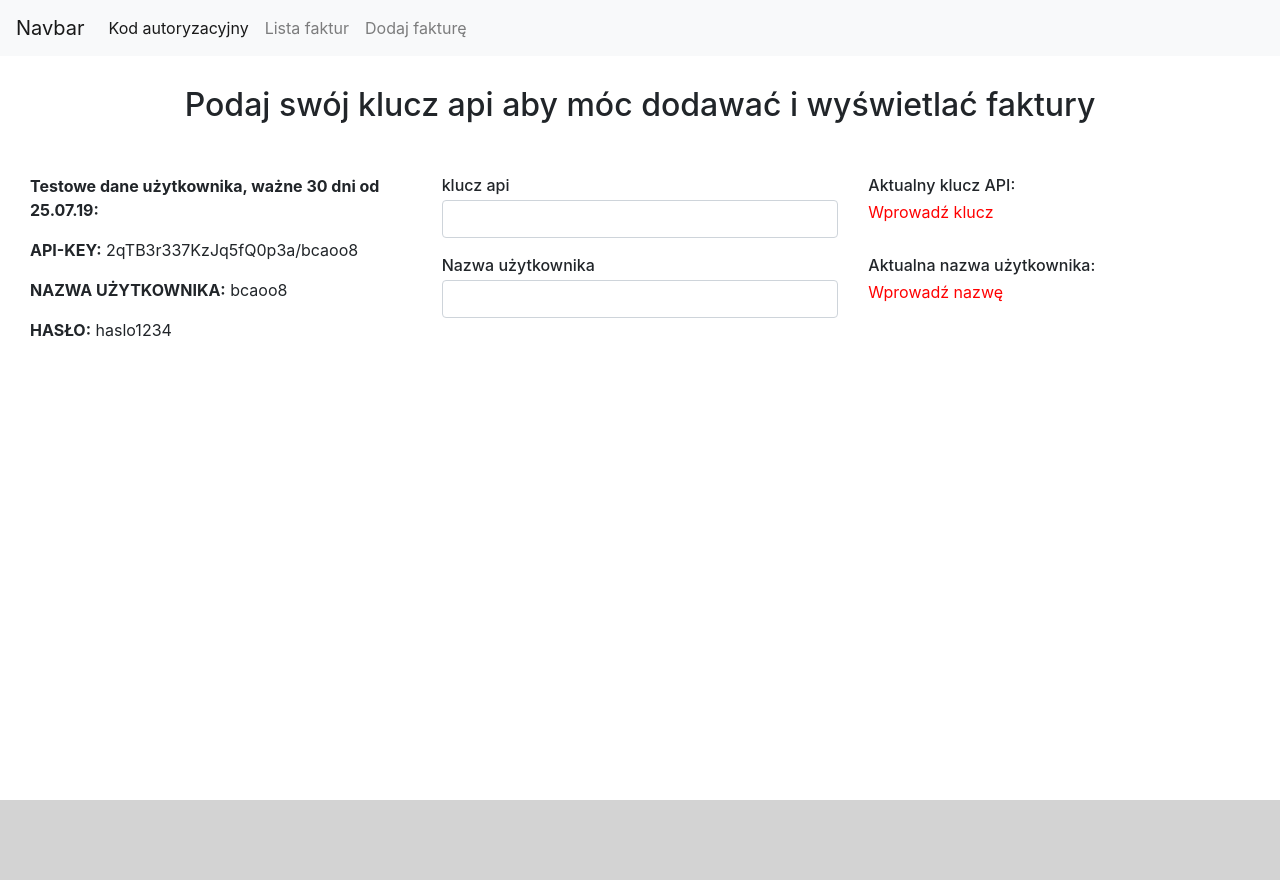
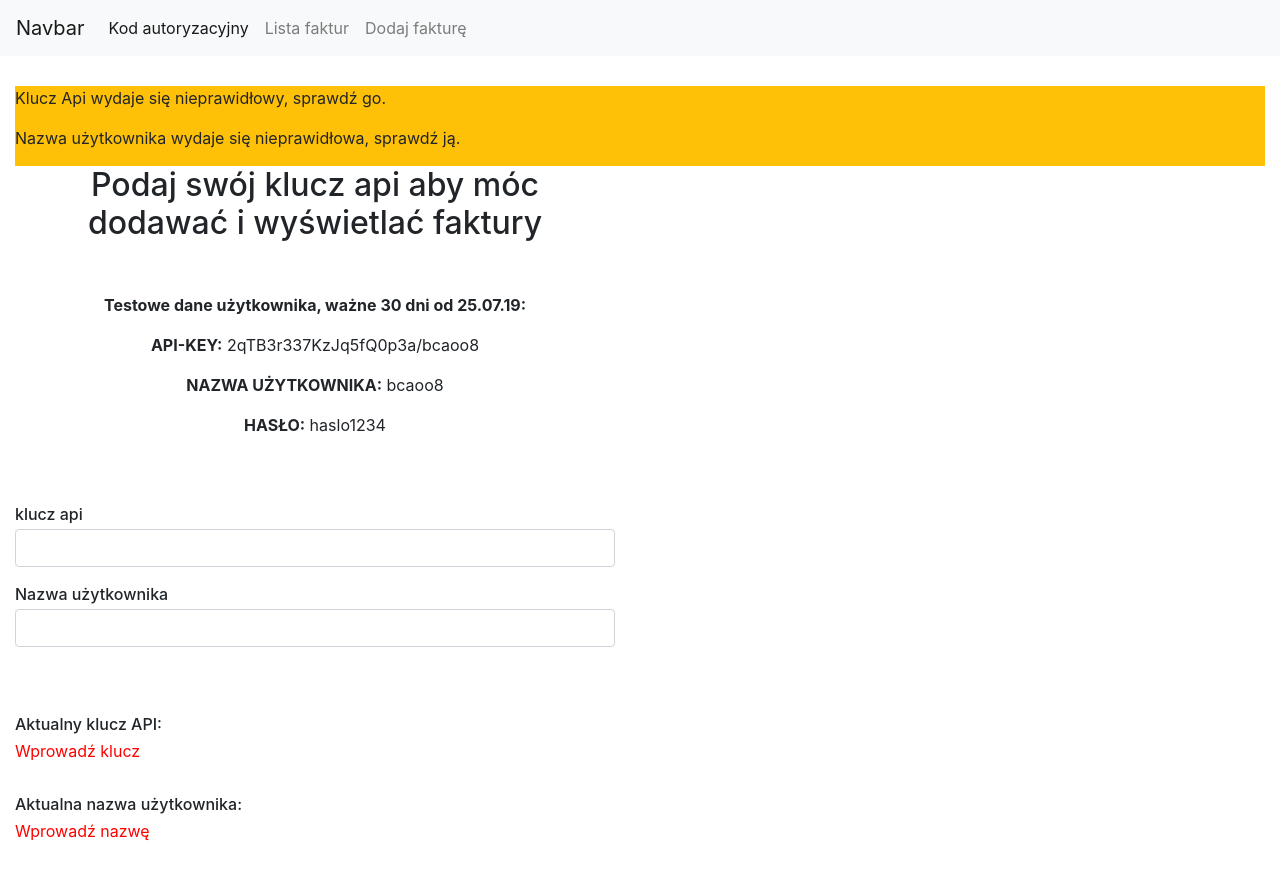
Before and after one commit to sp-pl/REST-API-Invoicing-interface, a React (Create React App) app in the folder rest-fakturownia/: page / in a window 1280 px wide. Shown: the top 880 px of the page. Before the commit the page ends 800 px from the top, so only its background shows below. Built offline with nearby package versions, Linux system fonts and the light colour scheme.

Commit message:
show warning if api key and username are incorrect

```diff
--- a/rest-fakturownia/src/components/main/api_key_input/api_key_input.jsx
+++ b/rest-fakturownia/src/components/main/api_key_input/api_key_input.jsx
@@ -1,33 +1,32 @@
 import React from 'react';
+
+import WarningField from '../warnings/warning_field.jsx';
 
 import './api_key_input.scss';
 
 class apiKeyInput extends React.Component{
 	render(){
 		return(
-			<div className="container-fluid api-key-input">
-				<div className="row">
+			<div className="container-fluid d-flex justify-content-center flex-column ">
+				<WarningField warns={this.props.warns}/>
+				<div className="api-key-input">
 					<h2 className="col-md-12 text-center m-bottom-50">Podaj swój klucz api aby móc dodawać i wyświetlać faktury</h2>
-					<div className="col-md-4">
+					<div className="row test-data text-center m-bottom-50">
 						<p className="col-md-12 bold">Testowe dane użytkownika, ważne 30 dni od 25.07.19:</p>
 						<p className="col-md-12"><span className="bold">API-KEY:</span> 2qTB3r337KzJq5fQ0p3a/bcaoo8</p>
 						<p className="col-md-12"><span className="bold">NAZWA UŻYTKOWNIKA:</span> bcaoo8</p>
 						<p className="col-md-12"><span className="bold">HASŁO:</span> haslo1234</p>
 					</div>
-					<div className="col-md-8">
-						<div className="row">
-							<div className="col-md-6">
-								<div
-									className="form-group">
+					<div className="row m-bottom-50">
+						<div className="form-group col-md-12">
 							<h4 className="title">klucz api</h4>
 							<input
 								className="form-control"
-										onInput={(evt) => this.props.setKeyName(evt)}
+								onInput={(evt) => {this.props.setKeyName(evt); this.props.warnControl();}}
 								type="text"
 								name="apiKey" />
 						</div>
-								<div
-									className="form-group">
+						<div className="form-group col-md-12">
 							<h4 className="title">Nazwa użytkownika</h4>
 							<input
 								className="form-control"
@@ -37,8 +36,8 @@ class apiKeyInput extends React.Component{
 						</div>
 						<button className="btn btn-success" style={{display:'none'}}>Zapisz</button>
 					</div>
-							<div className="col-md-6 api-key-output">
-								<div className="holder">
+					<div className="row api-key-output">
+						<div className="holder col-md-12">
 							<h4 className="title">Aktualny klucz API:</h4>
 							<p>
 								{this.props.apis[0] === '' ?
@@ -47,7 +46,7 @@ class apiKeyInput extends React.Component{
 								<span style={{color:'#808080'}}>{this.props.apis[0]}</span>}
 							</p>
 						</div>
-								<div className="holder ">
+						<div className="holder col-md-12">
 							<h4 className="title">Aktualna nazwa użytkownika:</h4>
 							<p>
 								{this.props.apis[1] === '' ?
@@ -58,8 +57,6 @@ class apiKeyInput extends React.Component{
 					</div>
 				</div>
 			</div>
-				</div>
-			</div>
 		)
 	}
 }
--- a/rest-fakturownia/src/components/main/api_key_input/api_key_input.scss
+++ b/rest-fakturownia/src/components/main/api_key_input/api_key_input.scss
@@ -1,4 +1,5 @@
 .api-key-input{
+	max-width:600px;
 
 	.title{
 		text-align: left;
@@ -6,6 +7,9 @@
 		padding: 3px 0 5px 0;
 		line-height: 1;
 		font-size: 16px;
+	}
+	.test-data{
+
 	}
 	.api-key-output{
 
--- a/rest-fakturownia/src/components/main/invoices_list/invoices_list.jsx
+++ b/rest-fakturownia/src/components/main/invoices_list/invoices_list.jsx
@@ -1,7 +1,7 @@
 import React from 'react';
 
 import $ from 'jquery';
-
+import WarningField from '../warnings/warning_field.jsx';
 import InvoicesListRow from './invoices_list_row.jsx';
 
 class InvoicesList extends React.Component{
@@ -30,6 +30,7 @@ class InvoicesList extends React.Component{
 	render(){
 		return(
 			<div className="container-fluid">
+			<WarningField warns={this.props.warns}/>
 				<table className="table">
 					<thead>
 						<tr>
--- a/rest-fakturownia/src/components/main/new_invoice/new_invoice_template.jsx
+++ b/rest-fakturownia/src/components/main/new_invoice/new_invoice_template.jsx
@@ -11,10 +11,6 @@ class NewInvoiceTemplate extends React.Component{
 		super(props);
 		this.state = {
 			endpoint:'https://jolapatola5.fakturownia.pl/invoices.json',
-			warns:{
-				invalid_token:'',
-				invalid_name:''
-			},
 			params:{
 				api_token:'B5Lg3uPBCMcDNX5lsQOM/jolapatola5',
 				invoice:{
@@ -66,7 +62,6 @@ class NewInvoiceTemplate extends React.Component{
 		this.validateFields = this.validateFields.bind(this);
 		this.validateRowFields = this.validateRowFields.bind(this);
 		this.submitInvoice = this.submitInvoice.bind(this);
-		this.warnsComplete = this.warnsComplete.bind(this);
 	};
 
 	handleChange(event){
@@ -146,17 +141,6 @@ class NewInvoiceTemplate extends React.Component{
 			return
 		}
 	};
-	warnsComplete(){
-		let warnsToken = [this.state.warns.invalid_token]
-
-		if(this.state.params.api_token.length < 20){
-			this.setState({
-				[warnsToken] : 'Api Token wydaje się nieprawidłowy, sprawdź go'
-			})
-		};
-		console.log(this.state.params.api_token)
-
-	};
 	componentWillMount(){
 		let endpoint = this.state.endpoint;
 		let api_token = this.state.params.api_token;
@@ -165,14 +149,9 @@ class NewInvoiceTemplate extends React.Component{
 			endpoint : 'https://' + this.props.apis[1] + '.fakturownia.pl/invoices.json'
 		})
 	};
-	componentDidUpdate(prevProps){
+	// componentDidUpdate(prevProps){
 
-	}
-
-
-
-
-
+	// }
 	render(){
 		return(
 			<div className="container-fluid newInvoice">
--- a/rest-fakturownia/src/components/main/warnings/warning_field.jsx
+++ b/rest-fakturownia/src/components/main/warnings/warning_field.jsx
@@ -1,7 +1,7 @@
 import React from 'react';
 
 function WarningField(props){
-	console.log(props.warns)
+	console.log(props)
 	let allWarnings = Object.keys(props.warns).map((keyName,i) => {
 			if(props.warns[keyName]){
 				return <p key={i}>{props.warns[keyName]}</p>;
--- a/rest-fakturownia/src/components/nav/nav.jsx
+++ b/rest-fakturownia/src/components/nav/nav.jsx
@@ -12,9 +12,14 @@ class Nav extends React.Component{
 		super();
 		this.state = {
 			apiKey:'',
-			userName:''
+			userName:'',
+			warns:{
+				apiKey: '',
+				userName: ''
+			}
 		};
 		this.setApiKeyAndUserName = this.setApiKeyAndUserName.bind(this);
+		this.warnControl = this.warnControl.bind(this);
 	};
 	setApiKeyAndUserName(evt){
 		evt.persist();
@@ -23,12 +28,46 @@ class Nav extends React.Component{
 			[name] : evt.target.value
 		});
 	}
+	warnControl(){
+		let warns = this.state.warns;
+		if(this.state.apiKey.length < 15){
+			warns.apiKey = 'Klucz Api wydaje się nieprawidłowy, sprawdź go.';
+			this.setState({
+				warns
+			})
+		}else{
+			warns.apiKey = '';
+			this.setState({
+				warns
+			})
+		}
+		if(this.state.userName.length < 1){
+			warns.userName = 'Nazwa użytkownika wydaje się nieprawidłowa, sprawdź ją.'
+			this.setState({
+				warns
+			})
+		}else{
+			warns.userName = '';
+			this.setState({
+				warns
+			})
+		}
+	}
+	componentDidMount(){
+		this.warnControl();
+	}
 	render(){
 		return(
 			<Router>
 				<nav className="navbar navbar-expand-lg navbar-light bg-light">
 					<a className="navbar-brand" href="#">Navbar</a>
-				  <button className="navbar-toggler" type="button" data-toggle="collapse" data-target="#navbarSupportedContent" aria-controls="navbarSupportedContent" aria-expanded="false" aria-label="Toggle navigation">
+					<button className="navbar-toggler"
+					type="button"
+					data-toggle="collapse"
+					data-target="#navbarSupportedContent"
+					aria-controls="navbarSupportedContent"
+					aria-expanded="false"
+					aria-label="Toggle navigation">
 						<span className="navbar-toggler-icon"></span>
 					</button>
 					<div className="collapse navbar-collapse" id="navbarSupportedContent">
@@ -45,27 +84,32 @@ class Nav extends React.Component{
 						</ul>
 					</div>
 				</nav>
+
 				<Route
 					exact
 					path="/"
 					render={(props) =>
 					<ApiKeyInput
 						setKeyName={this.setApiKeyAndUserName}
-					 	apis={[this.state.apiKey,this.state.userName]}
-					 />} />
+					 	warnControl={this.warnControl}
+					 	warns={this.state.warns}
+					 	apis={[this.state.apiKey,this.state.userName]} />}
+					 />
 				<Route
 					exact
 					path="/lista_faktur"
 					render={(props) =>
-					 <InvoicesList />} />
+					 <InvoicesList
+					 warns={this.state.warns} />}
+					/>
 				<Route
 					exact
 					path="/dodaj_fakture"
 					render={(props) =>
 					 <NewInvoiceTemplate
-					  apis={[this.state.apiKey,this.state.userName]}
-
-					 />} />
+					  warns={this.state.warns}
+					  apis={[this.state.apiKey,this.state.userName]} />}
+				/>
 			</Router>
 		)
 	}
```
Also changed, not shown: rest-fakturownia/src/components/main/warnings/warning_item.jsx (deleted). Lines whose indentation alone changed are shown as unchanged.
